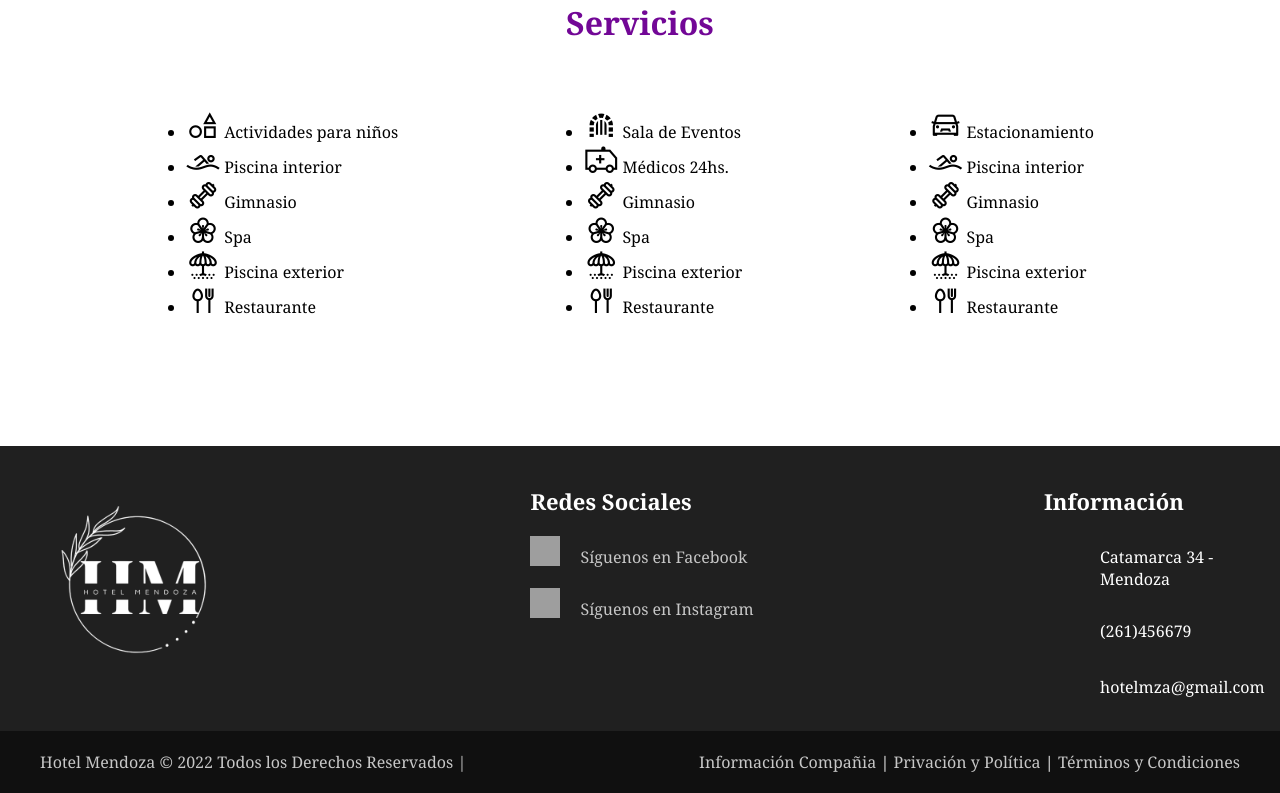
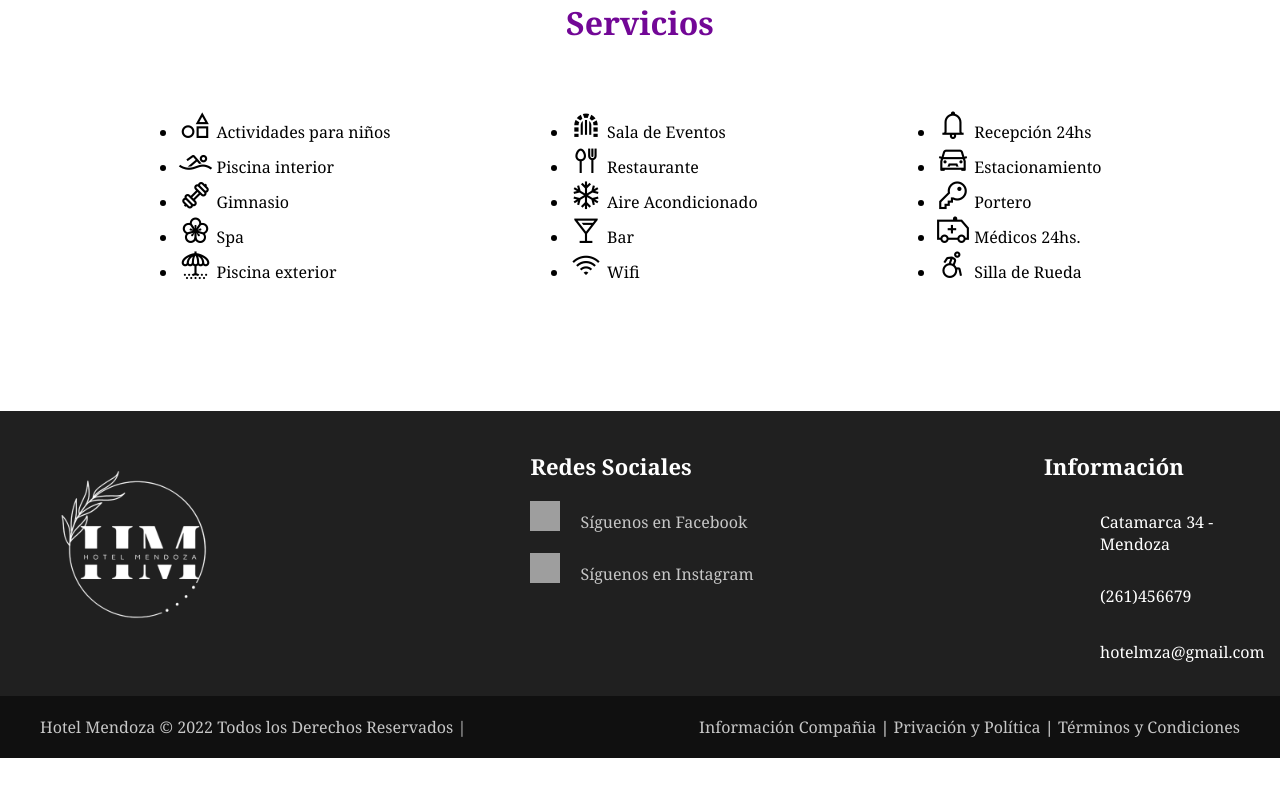
Before and after one commit to NadiaLema/Hotel, a PHP site: page / in a window 1280 px wide. Shown: the part 2131-2924 px from the top of the page. After the commit the page ends 2889 px from the top, so only its background shows below. Run offline with PHP 8.4, Linux system fonts and the light colour scheme; data that the repository does not hold is empty; some libraries are stand-ins or nearby versions; grey boxes are pictures that could not be loaded.

Commit message:
actualizar

```diff
--- a/habitaciones.php
+++ b/habitaciones.php
@@ -46,7 +46,7 @@
                             </div>
                             <!--descripcion-->
                             <div class="pl-0 mb-0">
-                                <p class="card-text"><?php echo $dato->descripcion ?></p>
+                                <p class="card-text"><?php echo $dato-> ?></p>
                             </div>
 
 
--- a/index.php
+++ b/index.php
@@ -80,23 +80,23 @@ include 'Model/conexion_bd.php';
                 <li><i class="las la-dumbbell" style="font-size:34px;"></i> Gimnasio</li>
                 <li><i class="las la-spa" style="font-size:34px;"></i> Spa</li>
                 <li><i class="las la-umbrella-beach"style="font-size:34px;"></i> Piscina exterior</li>
-                <li><i class="las la-utensils"style="font-size:34px;"></i> Restaurante</li>
+
             </ul>
             <ul class="servicio2">
                 <li class="service"><i class="las la-dungeon" style="font-size:34px ;"></i> Sala de Eventos</li>
-                <li><i class="las la-ambulance" style="font-size:34px;"></i> Médicos 24hs.</li>
-                <li><i class="las la-dumbbell" style="font-size:34px;"></i> Gimnasio</li>
-                <li><i class="las la-spa" style="font-size:34px;"></i> Spa</li>
-                <li><i class="las la-umbrella-beach"style="font-size:34px;"></i> Piscina exterior</li>
                 <li><i class="las la-utensils"style="font-size:34px;"></i> Restaurante</li>
+                <li><i class="las la-snowflake" style="font-size:34px;"></i> Aire Acondicionado</li>
+                <li><i class="las la-glass-martini"style="font-size:34px;"></i> Bar</li>
+                <li><i class="las la-wifi" style="font-size:34px;"></i> Wifi</li>
+
             </ul>
             <ul class="servicio3">
+            <li><i class="las la-bell" style="font-size:34px;"></i> Recepción 24hs</li>
                 <li class="service"><i class="las la-car" style="font-size:34px ;"></i> Estacionamiento</li>
-                <li><i class="las la-swimmer" style="font-size:34px;"></i> Piscina interior</li>
-                <li><i class="las la-dumbbell" style="font-size:34px;"></i> Gimnasio</li>
-                <li><i class="las la-spa" style="font-size:34px;"></i> Spa</li>
-                <li><i class="las la-umbrella-beach"style="font-size:34px;"></i> Piscina exterior</li>
-                <li><i class="las la-utensils"style="font-size:34px;"></i> Restaurante</li>
+                <li><i class="las la-key" style="font-size:34px;"></i> Portero</li>
+                <li><i class="las la-ambulance" style="font-size:34px;"></i> Médicos 24hs.</li>
+                <li><i class="las la-wheelchair" style="font-size:34px;"></i> Silla de Rueda</li>
+
             </ul>
         </div>
 
```
Also changed, not shown: admin/Controller/editH.php (+0 -20 lines), admin/Controller/registrarControl.php (+12 -13 lines).
